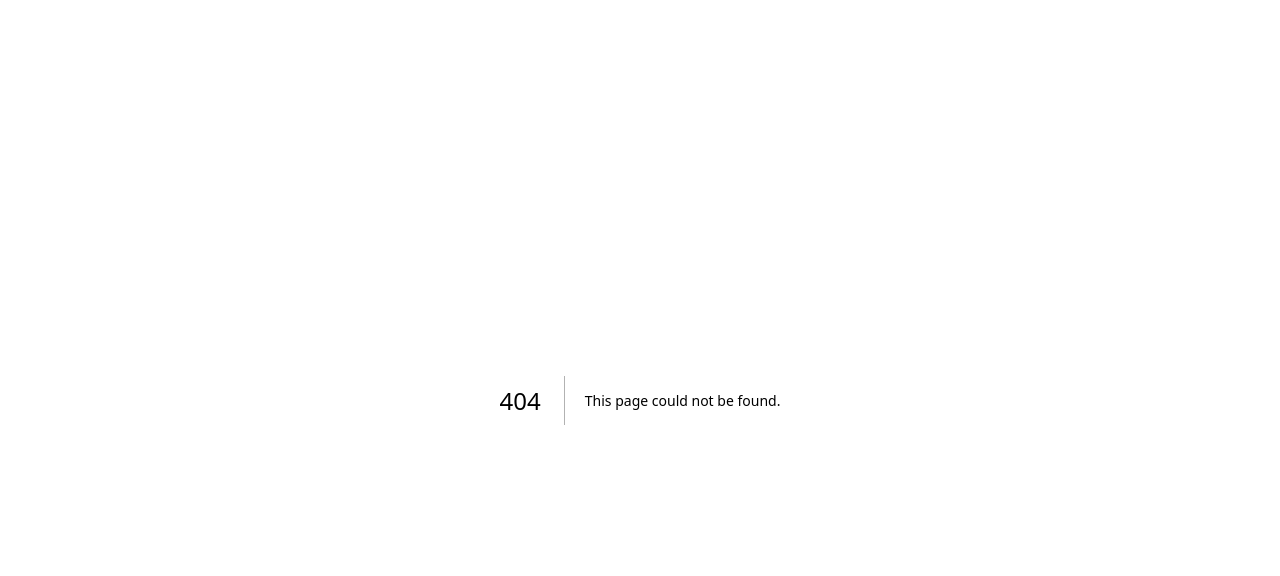
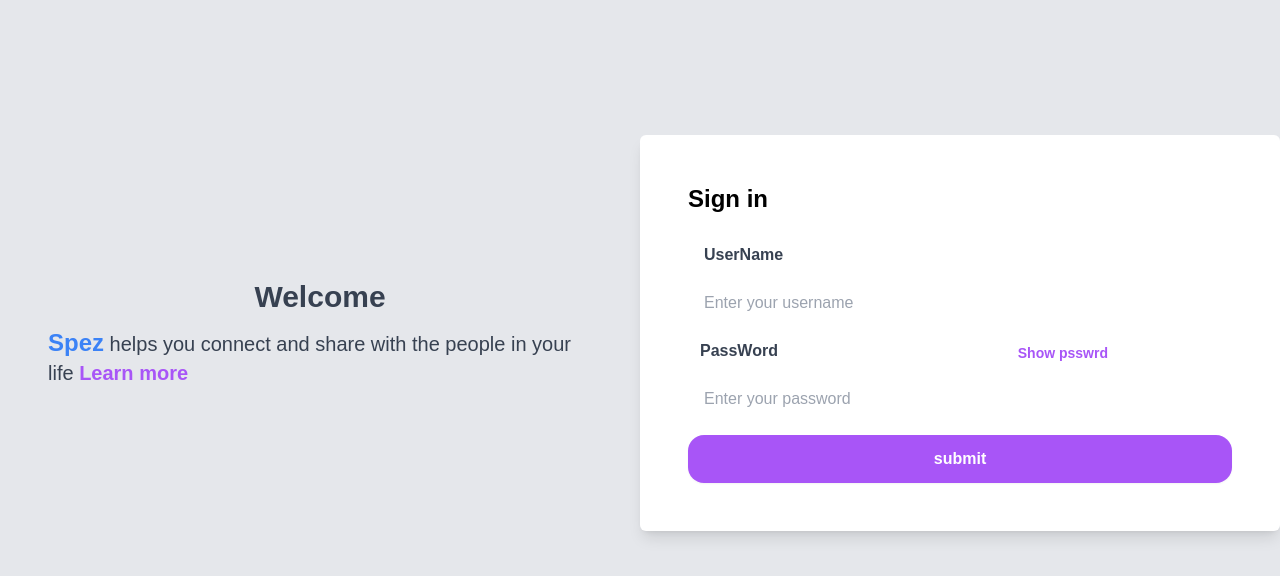
Before and after one commit to hyuse202/spez, a Next.js app in the folder spez-frontend/: page /signin in a window 1280 px wide. Before the commit this address had no page. Shown: the top 576 px of the page. Built offline with nearby package versions, Linux system fonts and the light colour scheme.

Commit message:
feat(fe/signin): sigin layout

```diff
--- a/spez-frontend/src/app/globals.css
+++ b/spez-frontend/src/app/globals.css
@@ -1,7 +1,7 @@
 @tailwind base;
 @tailwind components;
 @tailwind utilities;
-
+/*
 :root {
   --background: #ffffff;
   --foreground: #171717;
@@ -12,7 +12,7 @@
     --background: #0a0a0a;
     --foreground: #ededed;
   }
-}
+} */
 
 body {
   color: var(--foreground);
--- a/spez-frontend/src/app/page.tsx
+++ b/spez-frontend/src/app/page.tsx
@@ -2,100 +2,7 @@
 
 export default function Home() {
   return (
-    <div className="grid grid-rows-[20px_1fr_20px] items-center justify-items-center min-h-screen p-8 pb-20 gap-16 sm:p-20 font-[family-name:var(--font-geist-sans)]">
-      <main className="flex flex-col gap-8 row-start-2 items-center sm:items-start">
-        <Image
-          className="dark:invert"
-          src="https://nextjs.org/icons/next.svg"
-          alt="Next.js logo"
-          width={180}
-          height={38}
-          priority
-        />
-        <ol className="list-inside list-decimal text-sm text-center sm:text-left font-[family-name:var(--font-geist-mono)]">
-          <li className="mb-2">
-            Get started by editing{" "}
-            <code className="bg-black/[.05] dark:bg-white/[.06] px-1 py-0.5 rounded font-semibold">
-              src/app/page.tsx
-            </code>
-            .
-          </li>
-          <li>Save and see your changes instantly.</li>
-        </ol>
-
-        <div className="flex gap-4 items-center flex-col sm:flex-row">
-          <a
-            className="rounded-full border border-solid border-transparent transition-colors flex items-center justify-center bg-foreground text-background gap-2 hover:bg-[#383838] dark:hover:bg-[#ccc] text-sm sm:text-base h-10 sm:h-12 px-4 sm:px-5"
-            href="https://vercel.com/new?utm_source=create-next-app&utm_medium=appdir-template-tw&utm_campaign=create-next-app"
-            target="_blank"
-            rel="noopener noreferrer"
-          >
-            <Image
-              className="dark:invert"
-              src="https://nextjs.org/icons/vercel.svg"
-              alt="Vercel logomark"
-              width={20}
-              height={20}
-            />
-            Deploy now
-          </a>
-          <a
-            className="rounded-full border border-solid border-black/[.08] dark:border-white/[.145] transition-colors flex items-center justify-center hover:bg-[#f2f2f2] dark:hover:bg-[#1a1a1a] hover:border-transparent text-sm sm:text-base h-10 sm:h-12 px-4 sm:px-5 sm:min-w-44"
-            href="https://nextjs.org/docs?utm_source=create-next-app&utm_medium=appdir-template-tw&utm_campaign=create-next-app"
-            target="_blank"
-            rel="noopener noreferrer"
-          >
-            Read our docs
-          </a>
-        </div>
-      </main>
-      <footer className="row-start-3 flex gap-6 flex-wrap items-center justify-center">
-        <a
-          className="flex items-center gap-2 hover:underline hover:underline-offset-4"
-          href="https://nextjs.org/learn?utm_source=create-next-app&utm_medium=appdir-template-tw&utm_campaign=create-next-app"
-          target="_blank"
-          rel="noopener noreferrer"
-        >
-          <Image
-            aria-hidden
-            src="https://nextjs.org/icons/file.svg"
-            alt="File icon"
-            width={16}
-            height={16}
-          />
-          Learn
-        </a>
-        <a
-          className="flex items-center gap-2 hover:underline hover:underline-offset-4"
-          href="https://vercel.com/templates?framework=next.js&utm_source=create-next-app&utm_medium=appdir-template-tw&utm_campaign=create-next-app"
-          target="_blank"
-          rel="noopener noreferrer"
-        >
-          <Image
-            aria-hidden
-            src="https://nextjs.org/icons/window.svg"
-            alt="Window icon"
-            width={16}
-            height={16}
-          />
-          Examples
-        </a>
-        <a
-          className="flex items-center gap-2 hover:underline hover:underline-offset-4"
-          href="https://nextjs.org?utm_source=create-next-app&utm_medium=appdir-template-tw&utm_campaign=create-next-app"
-          target="_blank"
-          rel="noopener noreferrer"
-        >
-          <Image
-            aria-hidden
-            src="https://nextjs.org/icons/globe.svg"
-            alt="Globe icon"
-            width={16}
-            height={16}
-          />
-          Go to nextjs.org →
-        </a>
-      </footer>
-    </div>
+  <>
+  </>
   );
 }
--- /dev/null
+++ b/spez-frontend/src/app/signin/page.tsx
@@ -0,0 +1,8 @@
+import LoginForm from "@/components/LoginForm";
+export default function Home() {
+  return (
+    <div className="w-screen h-screen bg-gray-200 overflow-hidden">
+      <LoginForm />
+    </div>
+  );
+}
--- /dev/null
+++ b/spez-frontend/src/components/LoadingSingle.tsx
@@ -0,0 +1,15 @@
+import React from "react";
+import LoadingGIF from "../../public/loading.gif";
+import Image from "next/image";
+
+function LoadingSingle() {
+  return (
+    <div>
+      <div className="item-center inline-block mt-2">
+        <Image src={LoadingGIF} alt="loading..." width={25} height={25} />
+      </div>
+    </div>
+  );
+}
+
+export default LoadingSingle;
--- /dev/null
+++ b/spez-frontend/src/components/LoginForm.tsx
@@ -0,0 +1,102 @@
+"use client";
+import { authenticate } from "@/utils/auth";
+import { useState } from "react";
+import LoadingSingle from "@/components/LoadingSingle";
+import { useRouter } from "next/navigation";
+export default function LoginForm() {
+  const router = useRouter();
+  const [username, setUsername] = useState<string | any>("");
+  const [password, setPassword] = useState<string | any>("");
+  const [showPassword, setShowPassword] = useState<boolean | any>(false);
+  const [isLoading, setIsLoading] = useState<boolean | any>(false);
+  const [error, setError] = useState("");
+  const togglePasswordVisibility = () => {
+    setShowPassword((prev: any) => !prev);
+  };
+  const authenticateUser = async (Username: string, Password: string) => {
+    // Simulate an API call to authenticate the user
+    return new Promise((resolve) => {
+      setTimeout(() => {
+        if (Username === "admin" && Password === "123") {
+          resolve({ success: true, token: "dummy-token" });
+        } else {
+          resolve({ success: false });
+        }
+      }, 1000);
+    });
+  };
+  const handleSubmit = async (e: any) => {
+    e.preventDefault();
+    setIsLoading(true);
+    setError("");
+    const result: any= await authenticateUser(username, password);
+    if (result?.success) {
+      localStorage.setItem("token", result.token); // Store token in localStorage
+      router.push("/"); // Redirect to home page on success
+    } else {
+      setError("Invalid username or password. Please try again.");
+    }
+  };
+  return (
+    <div className="w-full flex flex-col lg:flex-row h-5/6 items-center justify-center">
+      <div
+        className="w-[29rem] lg:w-[40rem] flex flex-col items-center justify-center p-12 bg-no-repeat bg-cover bg-center"
+        // style={{ backgroundImage: "url('/src/assets/Register-Background.png')" }}
+      >
+        <h1 className="text-gray-700 text-3xl mb-3 font-bold">Welcome</h1>
+        <div>
+          <p className="text-gray-700 text-xl font-lg">
+            <a className="font-bold text-2xl text-blue-500"> Spez</a> {" "}
+             helps you connect and share with the people in your life {" "}
+            <a href="#" className="text-purple-500 font-semibold">
+              Learn more
+            </a>
+          </p>
+        </div>
+      </div>
+      <div className="relative space-y-2 flex flex-col w-[25rem] sm:w-[33rem] lg:w-[40rem] bg-white p-12 rounded-md shadow-lg">
+        <h1 className="text-2xl font-black"> Sign in </h1>
+        <form onSubmit={handleSubmit} className="flex flex-col space-y-2">
+          <label className="px-4 text-gray-700 text-md font-bold mt-5 ">
+            UserName
+          </label>
+          <input
+            type="text"
+            placeholder="Enter your username"
+            className="py-4 px-4 rounded focus:outline-none focus:ring-2 focus:ring-purple-500"
+            onChange={(e) => setUsername(e.target.value)}
+          />
+          <label className="px-3 text-gray-700 text-md font-bold mt-5 ">
+            PassWord
+          </label>
+          <input
+            type={showPassword ? "text" : "password"}
+            value={password}
+            placeholder="Enter your password"
+            className="py-4 px-4 rounded focus:outline-none focus:ring-2 focus:ring-purple-500"
+            onChange={(e) => setPassword(e.target.value)}
+          />
+          {error && <p style={{ color: "red" }}>{error}</p>}
+          <span
+            //   type="button"
+            onClick={togglePasswordVisibility}
+            className="absolute inset-y-0 items-center justify-center right-40 top-48 px-3 py-2 text-purple-500 font-bold cursor-pointer text-sm select-none "
+          >
+            <p className="item-center">
+              {showPassword ? "Hide psswrd" : "Show psswrd"}
+            </p>
+          </span>
+          <button
+            className="w-full font-bold bg-purple-500 items-center justify-center text-center
+             text-white py-3 rounded-2xl shadow-sm hover:bg-purple-600 mt-5
+              focus:outline-none focus:ring-2 focus:ring-purple-500"
+            disabled={isLoading}
+            // onClick={isLoading}
+          >
+            {isLoading ? <LoadingSingle /> : "submit"}
+          </button>
+        </form>
+      </div>
+    </div>
+  );
+}
--- /dev/null
+++ b/spez-frontend/src/utils/auth.ts
@@ -0,0 +1,22 @@
+export async function authenticate(username: string, password: string) {
+  try {
+    const response = await fetch('/api/auth', {
+      method: 'POST',
+      headers: {
+        'Content-Type': 'application/json',
+      },
+      body: JSON.stringify({ username, password }),
+    });
+
+    if (!response.ok) {
+      // If response is not OK, throw an error
+      const errorData = await response.json();
+      throw new Error(errorData.message);
+    }
+
+    const data = await response.json();
+    return data;
+  } catch (error) {
+    throw error; // Propagate the error to the component
+  }
+}
```
Also changed, not shown: spez-frontend/public/loading.gif (added).
